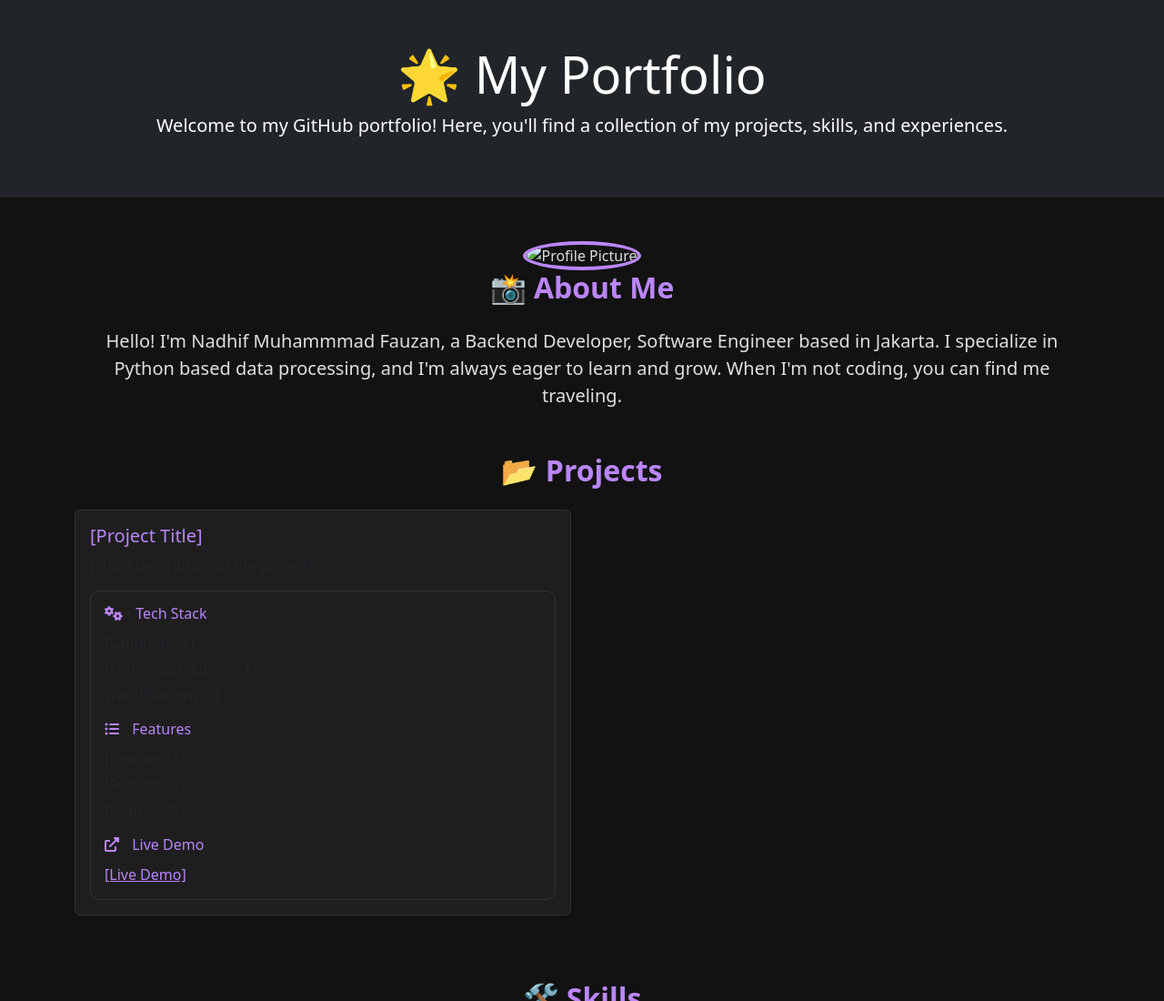
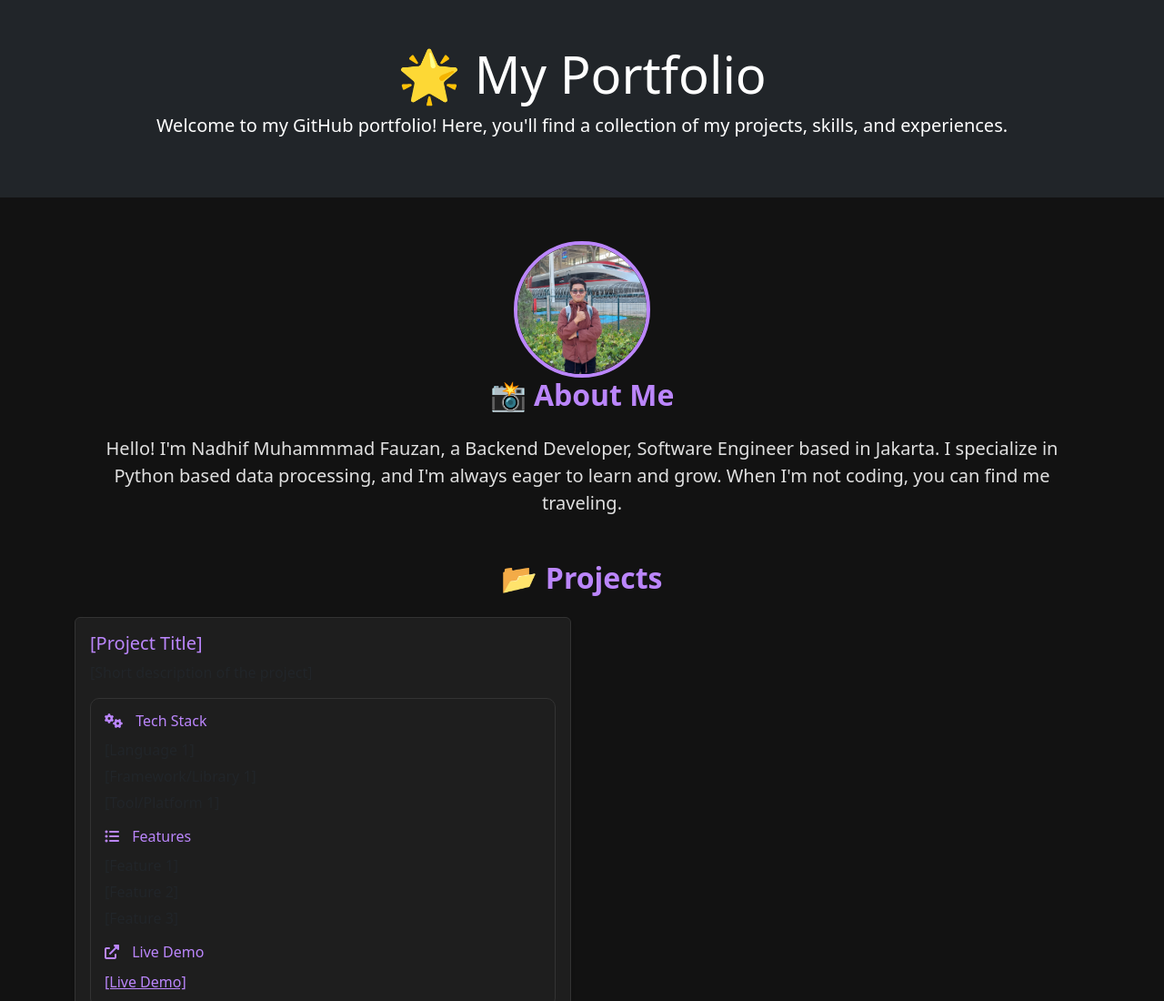
Before and after one commit to nadhifmf/portofolio, a plain HTML site: page index.html in a window 1280 px wide. Shown: the top 1100 px of the page at 91% size. Drawn offline with nearby package versions, Linux system fonts and the light colour scheme; the site is published under a folder, as on GitHub Pages, so addresses that start at the root find nothing.

Commit message:
[FIX] typo

```diff
--- a/index.html
+++ b/index.html
@@ -108,7 +108,7 @@
     <!-- About Me -->
     <section class="mb-5">
       <div class="text-center">
-        <img src="/assets/images/profile.png" alt="Profile Picture" class="profile-pic">
+        <img src="assets/images/profile.png" alt="Profile Picture" class="profile-pic">
         <h2 class="section-title">📸 About Me</h2>
         <p class="lead">
           Hello! I'm <strong>Nadhif Muhammmad Fauzan</strong>, a Backend Developer, Software Engineer based in Jakarta. I specialize in Python based data processing, and I'm always eager to learn and grow. When I'm not coding, you can find me traveling.
```
